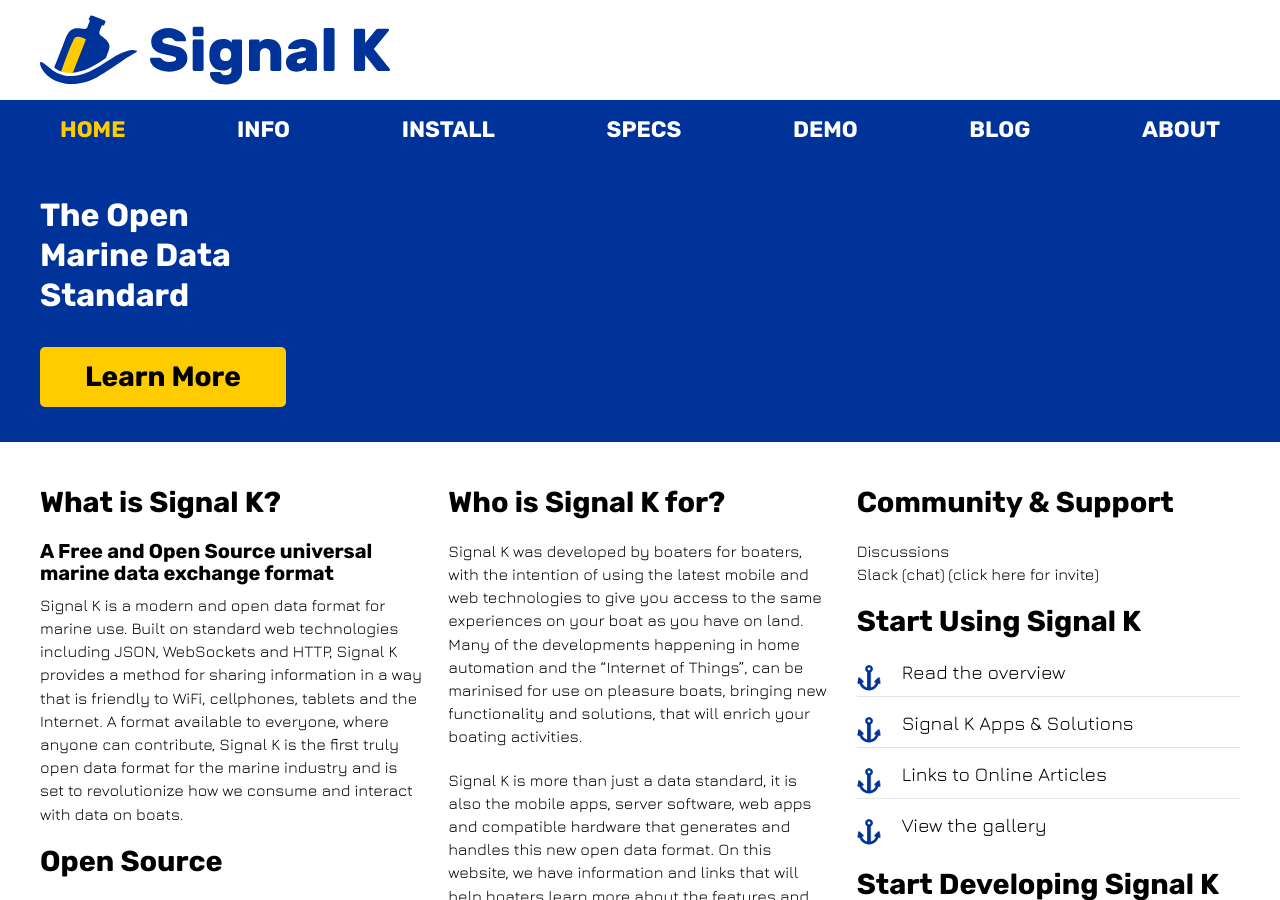
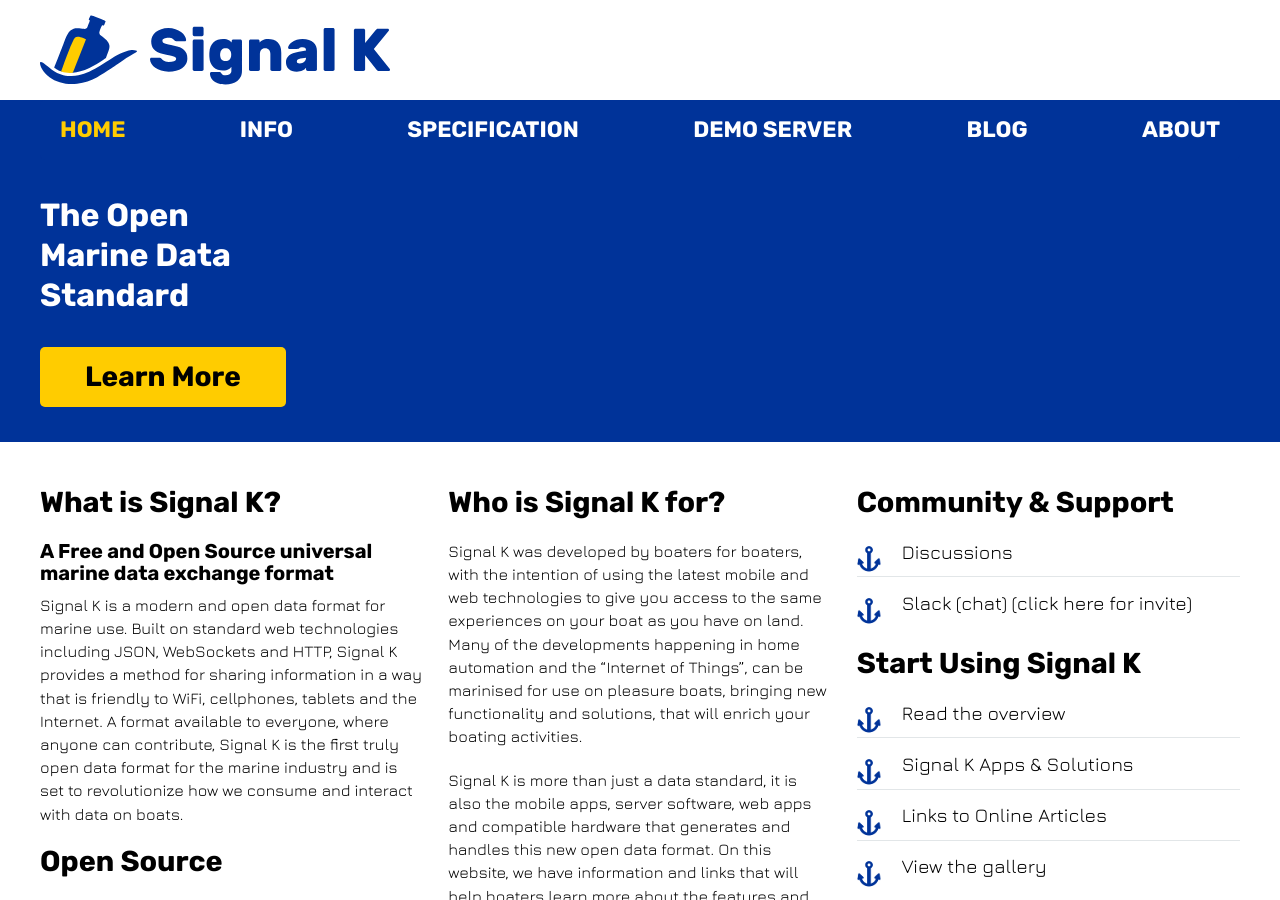
Before and after one commit to SignalK/signalk.github.io, a Jekyll site: the page built from index.html, in a window 1280 px wide and 900 px high. Built offline with Jekyll 4.4.1, drawn with Linux system fonts in a browser that asks for light colours; nearby versions of some CDN libraries.

Commit message:
reorganise navigation

```diff
--- a/_includes/navigation.html
+++ b/_includes/navigation.html
@@ -2,18 +2,16 @@
   <!-- Nav -->
   <a class="{{page.index}}" href="{{site.path}}/index.html">HOME</a>
   <a class="{{page.overview}}" href="{{site.path}}/overview.html">INFO</a>
-  <a class="{{page.installation}}" href="{{site.path}}/installation.html">INSTALL</a>
-  <a class="{{page.specification}}" href="http://signalk.org/specification/latest/">SPECS</a>
-  <a class="{{page.demo}}" href="{{site.path}}/demo.html">DEMO</a>
+  <a class="{{page.specification}}" href="https://signalk.org/specification/latest/">SPECIFICATION</a>
+  <a href="https://demo.signalk.org">DEMO SERVER</a>
   <a class="{{page.post}}" href="{{site.posts.first.url}}">BLOG</a>
   <a class="{{page.about}}" href="{{site.path}}/about.html">ABOUT</a>
 </header>
 <span id="nav" style="display:none">
   <a href="{{site.path}}/index.html">HOME</a>
   <a href="{{site.path}}/overview.html">INFO</a>
-  <a href="{{site.path}}/installation.html">INSTALL</a>
-  <a href="http://signalk.org/specification/latest/">SPECS</a>
+  <a href="https://signalk.org/specification/latest/">SPECIFICATION</a>
   <a href="{{site.posts.first.url}}">BLOG</a>
-  <a href="{{site.path}}/demo.html">DEMO</a>
+  <a href="https://demo.signalk.org">DEMO SERVER</a>
   <a href="{{site.path}}/about.html">ABOUT</a>
 </span>
--- a/index.html
+++ b/index.html
@@ -50,7 +50,7 @@
 
   <div class="4u">
     <h2>Community & Support</h2>
-    <ul>
+    <ul class="check-list">
       <li><a href="https://github.com/SignalK/signalk/discussions/">Discussions</a></li>
       <li><a href="https://signalk-dev.slack.com">Slack (chat)</a> (<a href="https://join.slack.com/t/signalk-dev/shared_invite/zt-1leccop43-KrU7G6yBq9g91KXjZtNg1g">click here for invite</a>)</li>
     </ul>
```
